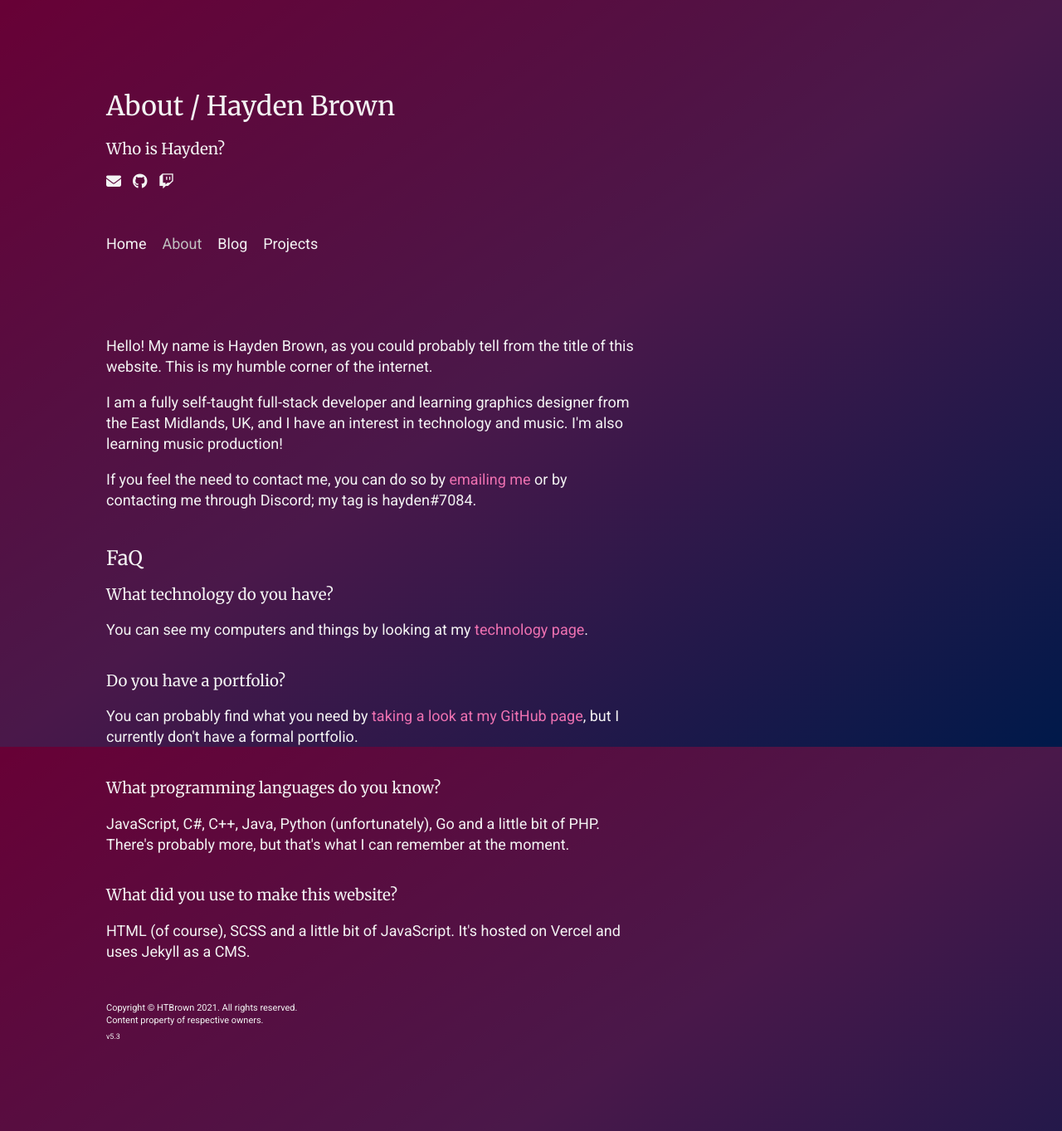
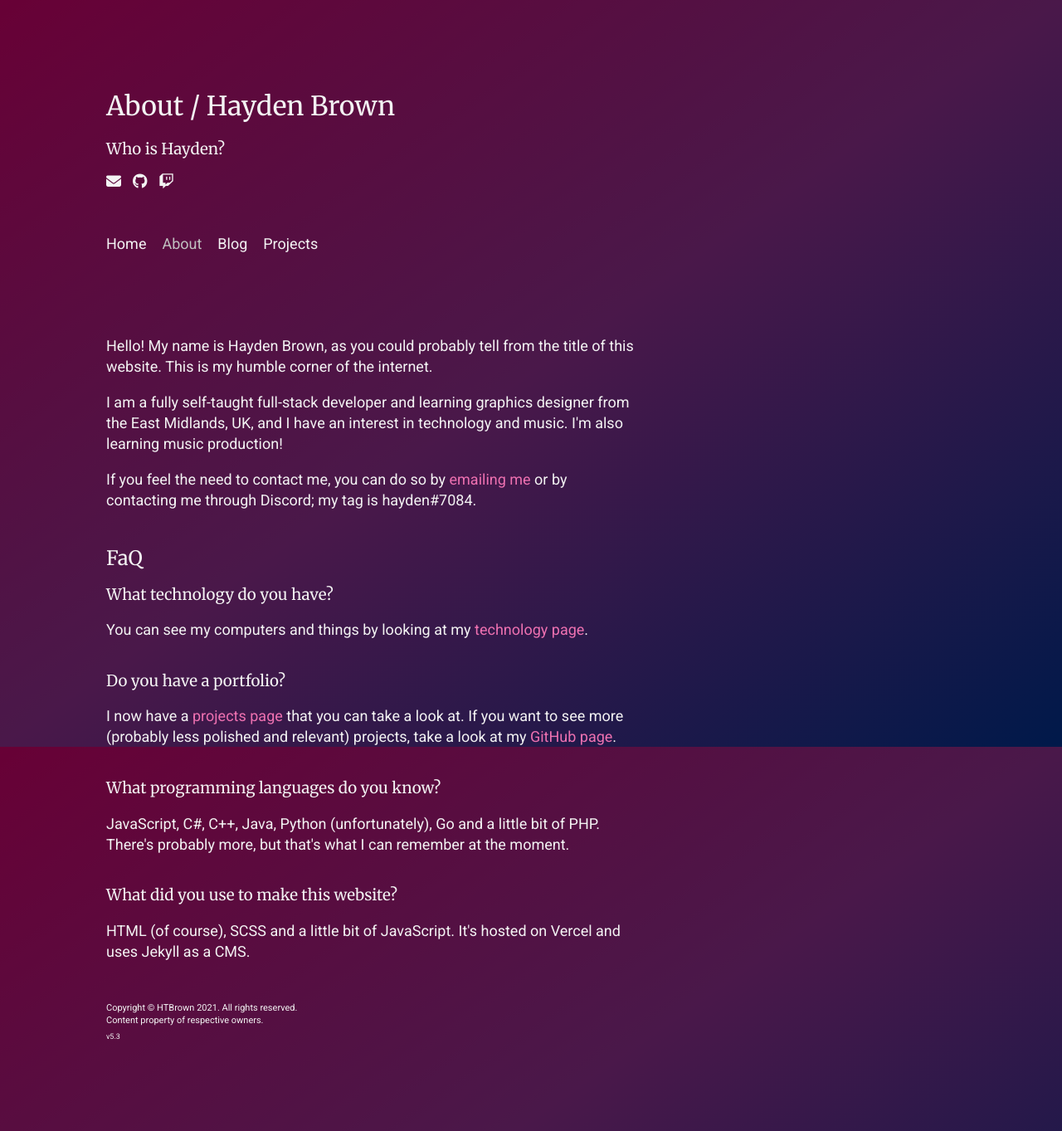
Before and after one commit to htbrown/htbrown.com, a Jekyll site: the page built from about.html, in a window 1280 px wide. Shown: the whole page at 83% size. Built offline with Jekyll 4.4.1, drawn with Linux system fonts in a browser that asks for light colours; nearby versions of some CDN libraries.

Commit message:
Updated about to include info on projects

```diff
--- a/about.html
+++ b/about.html
@@ -27,8 +27,7 @@
     </p>
     <h3 class="inline-heading" id="portfolio">Do you have a portfolio?</h3>
     <p>
-        You can probably find what you need by <a href="https://github.com/{{ site.github_username }}">taking a look at
-            my GitHub page</a>, but I currently don't have a formal portfolio.
+        I now have a <a href="/projects">projects page</a> that you can take a look at. If you want to see more (probably less polished and relevant) projects, take a look at my <a href="https://github.com/{{ site.github_username }}">GitHub page</a>.
     </p>
     <h3 class="inline-heading" id="programming-languages">What programming languages do you know?</h3>
     <p>
```
